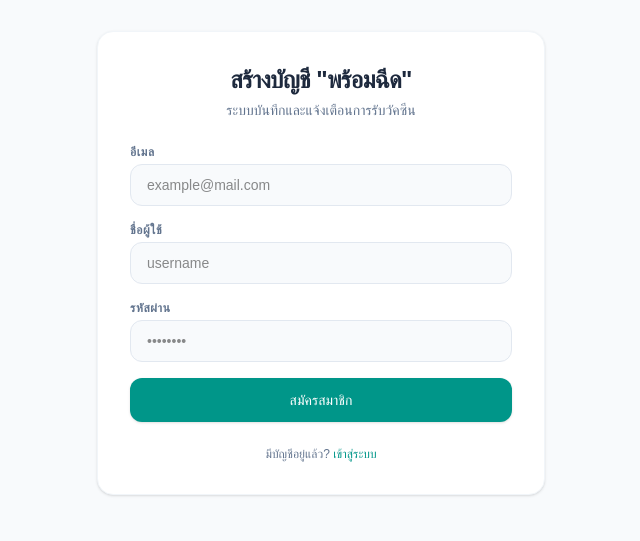
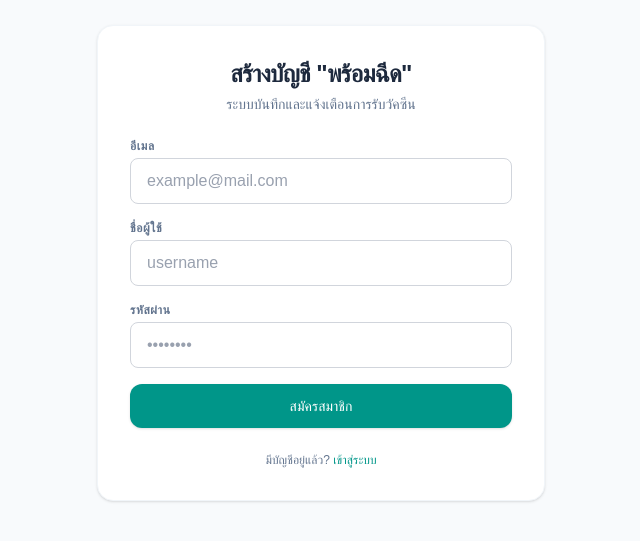
Before and after one commit to tanatepklinchai-ui/-, a Next.js app: page /register in a window 1280 px wide. Shown: the part 137-678 px from the top of the page, without its empty margins (319-959 px from the left). Built offline with nearby package versions, Linux system fonts and the light colour scheme.

Commit message:
style: enhance input text contrast and readability

```diff
--- a/src/app/(auth)/login/page.tsx
+++ b/src/app/(auth)/login/page.tsx
@@ -64,7 +64,7 @@
               required
               value={identifier}
               onChange={(e) => setIdentifier(e.target.value)}
-              className="w-full px-4 py-2.5 rounded-xl border border-slate-200 bg-slate-50 text-sm focus:outline-none focus:ring-2 focus:ring-teal-500 focus:bg-white transition-all"
+              className="w-full px-4 py-2.5 rounded-lg border border-gray-300 text-gray-900 font-medium placeholder:text-gray-400 focus:outline-none focus:ring-2 focus:ring-teal-500 bg-white"
               placeholder="example@mail.com หรือ username"
             />
           </div>
@@ -78,7 +78,7 @@
               required
               value={password}
               onChange={(e) => setPassword(e.target.value)}
-              className="w-full px-4 py-2.5 rounded-xl border border-slate-200 bg-slate-50 text-sm focus:outline-none focus:ring-2 focus:ring-teal-500 focus:bg-white transition-all"
+              className="w-full px-4 py-2.5 rounded-lg border border-gray-300 text-gray-900 font-medium placeholder:text-gray-400 focus:outline-none focus:ring-2 focus:ring-teal-500 bg-white"
               placeholder="••••••••"
             />
           </div>
--- a/src/app/(auth)/register/page.tsx
+++ b/src/app/(auth)/register/page.tsx
@@ -56,7 +56,7 @@
               required
               value={form.email}
               onChange={(e) => setForm({ ...form, email: e.target.value })}
-              className="w-full px-4 py-2.5 rounded-xl border border-slate-200 bg-slate-50 text-sm focus:outline-none focus:ring-2 focus:ring-teal-500 focus:bg-white transition-all"
+              className="w-full px-4 py-2.5 rounded-lg border border-gray-300 text-gray-900 font-medium placeholder:text-gray-400 focus:outline-none focus:ring-2 focus:ring-teal-500 bg-white"
               placeholder="example@mail.com"
             />
           </div>
@@ -68,7 +68,7 @@
               required
               value={form.username}
               onChange={(e) => setForm({ ...form, username: e.target.value })}
-              className="w-full px-4 py-2.5 rounded-xl border border-slate-200 bg-slate-50 text-sm focus:outline-none focus:ring-2 focus:ring-teal-500 focus:bg-white transition-all"
+              className="w-full px-4 py-2.5 rounded-lg border border-gray-300 text-gray-900 font-medium placeholder:text-gray-400 focus:outline-none focus:ring-2 focus:ring-teal-500 bg-white"
               placeholder="username"
             />
           </div>
@@ -80,7 +80,7 @@
               required
               value={form.password}
               onChange={(e) => setForm({ ...form, password: e.target.value })}
-              className="w-full px-4 py-2.5 rounded-xl border border-slate-200 bg-slate-50 text-sm focus:outline-none focus:ring-2 focus:ring-teal-500 focus:bg-white transition-all"
+              className="w-full px-4 py-2.5 rounded-lg border border-gray-300 text-gray-900 font-medium placeholder:text-gray-400 focus:outline-none focus:ring-2 focus:ring-teal-500 bg-white"
               placeholder="••••••••"
             />
           </div>
@@ -92,7 +92,7 @@
                 type="password"
                 value={form.adminCode}
                 onChange={(e) => setForm({ ...form, adminCode: e.target.value })}
-                className="w-full px-4 py-2.5 rounded-xl border border-teal-200 bg-teal-50/40 text-sm focus:outline-none focus:ring-2 focus:ring-teal-500 focus:bg-white transition-all"
+                className="w-full px-4 py-2.5 rounded-lg border border-gray-300 text-gray-900 font-medium placeholder:text-gray-400 focus:outline-none focus:ring-2 focus:ring-teal-500 bg-white"
                 placeholder="กรอกรหัสยืนยันแอดมิน"
               />
             </div>
```
